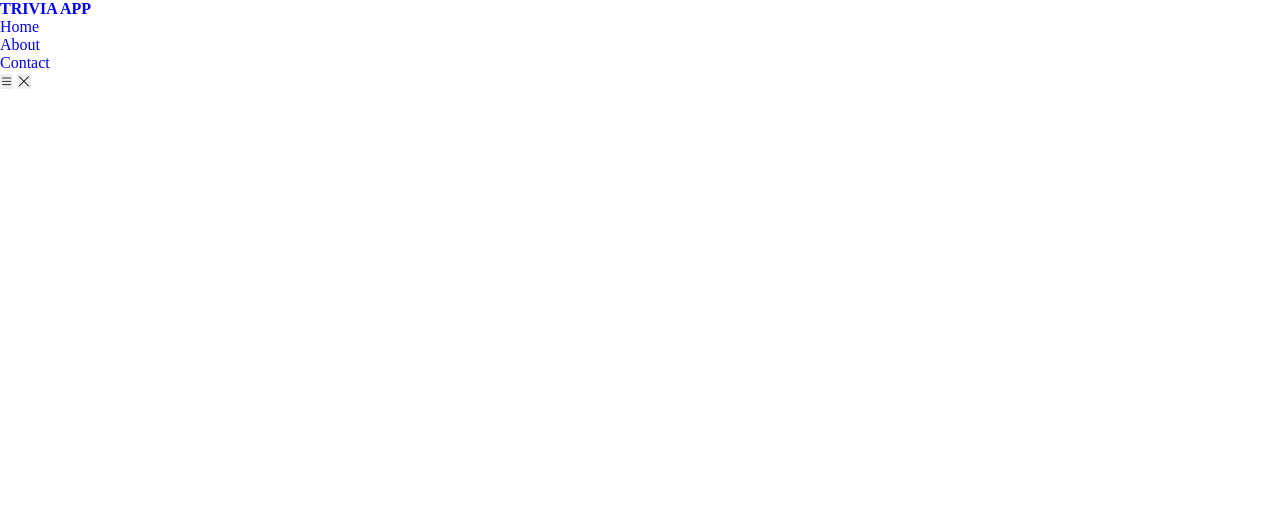
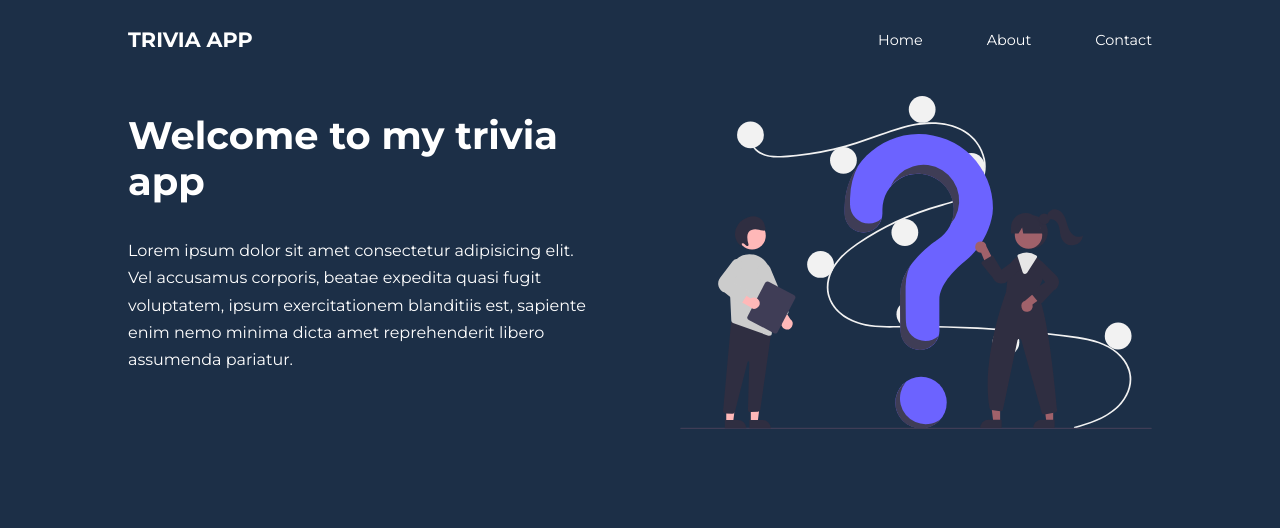
Before and after one commit to JeanRodriguez18/Trivia-App, a plain HTML site: page index.html in a window 1280 px wide. Drawn offline with nearby package versions, Linux system fonts and the light colour scheme.

Commit message:
Adding styles for navbar, body, and first section of the page

```diff
--- a/css/style.css
+++ b/css/style.css
@@ -12,8 +12,164 @@
 
 :root{
     --color-primary: #1c2f47;
-    --color-secondary: #49cdd2;
-    --color-third: #fe5757;
-    --color-fourth: #126b61;
+    --color-success: #00bf8e;
+    --color-warning: #f7c94b;
+    --color-danger: #fe5757;
+    --color-white: #fff;
+    --color-light: rgba(255, 255, 255, 0.7);
+    --color-black: #000;
+    --color-bg: #1c2f47;
+    --color-bg1: #2e3267;
+    --color-bg2: #424890;
+    --color-light-blue: #49cdd2;
+    --color-dark-blue: #1c2f47;
+    --color-green: #126b61;
+
+
+    --container-width-lg: 80%;
+    --container-width-md: 90%;
+    --container-width-sm: 94%;
+
+    --transition: all 400ms ease;
 
 }
+
+/* setting up font family, line height between elements, color using variable define eariler and background */
+body{
+    font-family: 'Montserrat', sans-serif;
+    line-height: 1.7;
+    color: var(--color-white);
+    background: var(--color-bg);
+}
+
+/* setting up container with the width of the variable define earlier wich is for large devices, later on will change it with media querys and margin 0 auto which is going to put it in the middle */
+.container{
+    width: var(--container-width-lg);
+    margin: 0 auto;
+
+}
+
+/* giving every section a padding of 6rem (1rem = 16 pixels) for the top and bottom and zero for left and right*/
+section{
+    padding: 6rem 0;
+}
+
+/* giving every h2 in section is going to be text-aling to the center and a margin bottom of 4rem */
+section h2{
+    text-align: center;
+    margin-bottom: 4rem;
+}
+
+/* every header tag is going to have a line-height of 1.2*/
+h1, h2, h3, h4, h5{
+    line-height: 1.2;
+}
+
+/* every h1 is going to have a font size of 2.4rem*/
+h1{
+  font-size: 2.4rem;
+}
+
+/* every h2 is going to have a font size of 2rem*/
+h2{
+    font-size: 2rem;
+}
+
+/* every h3 is going to have a font size of 1.6rem*/
+h3{
+    font-size: 1.6rem;
+}
+
+/* every h4 is going to have a font size of 1.3rem*/
+h4{
+    font-size: 1.3rem;
+}
+/* every a tag is going to have a color of white define by the variable*/
+a {
+    color: var(--color-white);
+}
+
+/* every image is going to have a width of 100% of its parent*/
+img{
+    width: 100%;
+    display: block;
+    object-fit: cover;
+}
+
+/*btn class*/
+.btn{
+    display: inline-block;
+    background: var(--color-white);
+    color: var(--color-black);
+    padding: 1rem 2rem;
+    border: 1px solid transparent;
+    font-weight: 500;
+    transition: var(--transition);
+}
+
+/*btn class on hover is going to change background to transparent, color inside to white, border color to white  */
+.btn:hover{
+    background: transparent;
+    color: var(--color-white);
+    border-color: var(--color-white);
+}
+
+/*btn-primmary class background color to the variable define earlier and color inside */
+.btn-primary{
+    background-color: var(--color-danger);
+    color: var(--color-white);
+}
+
+/*=============================== NAVBAR =========================== */
+/*nav bar tag */
+nav{
+    background: transparent; /*background of color transparent*/
+    width: 100vw; /*width of 100 viewport it means that doesn't matter the screen is always going to take the entire screen*/
+    height: 5rem; /*is going to have a height of 5 rem equal to 80 pixels */
+    position: fixed; /*position fixed so if we scroll we are going to see the nav bar */
+    top: 0; /*top 0 so nav bar will always be on the top*/
+    z-index: 11; /*z index of eleven so if its going to be on top of everything of the page*/
+}
+/*nav_container class*/
+.nav_container{
+    height: 100%; /*height of 100% of the parent*/
+    display: flex; /*display flex to position items side by side and not on top of each one*/
+    justify-content: space-between; /*items are evenly distributed in the line first item at the start and last item at the end*/
+    align-items: center; /*align items to the center*/
+}
+
+/*Don't display none to buttons in large screens*/
+nav button {
+    display: none;
+}
+
+/*nav_menu class*/
+.nav_menu{
+    display: flex; /*display flex to position items side by side and not on top of each one*/
+    align-items: center; /*align items to the center*/
+    gap: 4rem; /*margin between items*/
+}
+
+/*a tag inside nav_menu class*/
+.nav_menu a {
+    font-size: 0.9rem;
+    transition: var(--transition)
+}
+
+/*a tag on hover inside nav_menu class*/
+.nav_menu a:hover {
+    color: var(--color-bg2);
+}
+
+/* section_container class */
+.section_container{
+    display: grid; /*display grid to divide into columns*/
+    grid-template-columns: 1fr 1fr; /*take one fraction on each side*/
+    align-items: center; /*align items to the center*/
+    gap: 5rem; /*margin between items*/
+    height: 100%;
+}
+
+.section_left p {
+    margin: 2rem 0 2.4rem;
+}
--- a/index.html
+++ b/index.html
@@ -6,7 +6,14 @@
     <meta name="viewport" content="width=device-width, initial-scale=1.0">
     <title>Trivia App</title>
     <link rel="stylesheet" href="/css/style.css">
+
+    <!--BOOTSTRAP ICONS-->
     <link rel="stylesheet" href="https://cdn.jsdelivr.net/npm/bootstrap-icons@1.9.1/font/bootstrap-icons.css">
+
+    <!--GOOGLE FONTS (MONTSERRAT)-->
+    <link rel="preconnect" href="https://fonts.googleapis.com">
+    <link rel="preconnect" href="https://fonts.gstatic.com" crossorigin>
+    <link href="https://fonts.googleapis.com/css2?family=Montserrat:wght@300;400;500;600;700;800&display=swap" rel="stylesheet">
     <body>
     <nav>
         <div class="container nav_container">
@@ -20,5 +27,24 @@
             <button id="close-menu-btn"><i class="bi bi-x-lg"></i></button>
         </div>
     </nav>
+
+    <section>
+        <div class="container section_container">
+            <div class="section_left">
+                <h1>Welcome to my trivia app</h1>
+                <p>
+                    Lorem ipsum dolor sit amet consectetur adipisicing elit. Vel accusamus corporis, beatae expedita quasi fugit voluptatem, ipsum exercitationem blanditiis est, sapiente enim nemo minima dicta amet reprehenderit libero assumenda pariatur.
+                </p>
+            </div>
+            <div class="section_right">
+
+                <div class="section_right-image">
+                    <img src="/images/Question.svg">
+                </div>
+
+            </div>
+        </div>
+    </section>
+
 </body>
 </html>
```
Also changed, not shown: images/Question.svg (added).
